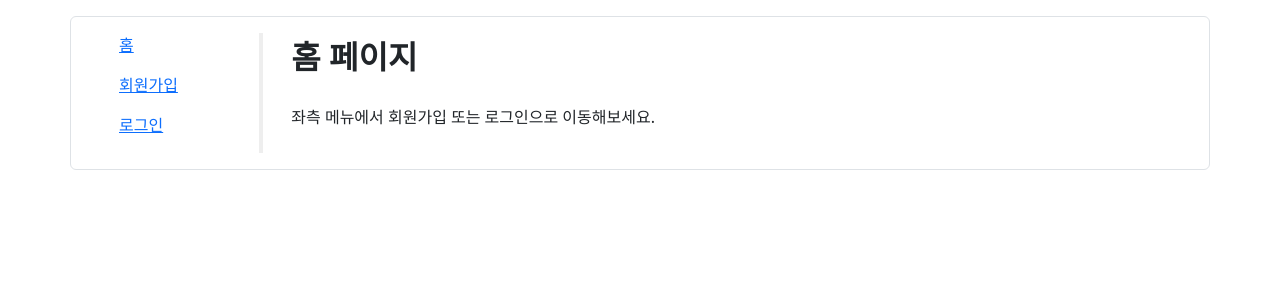
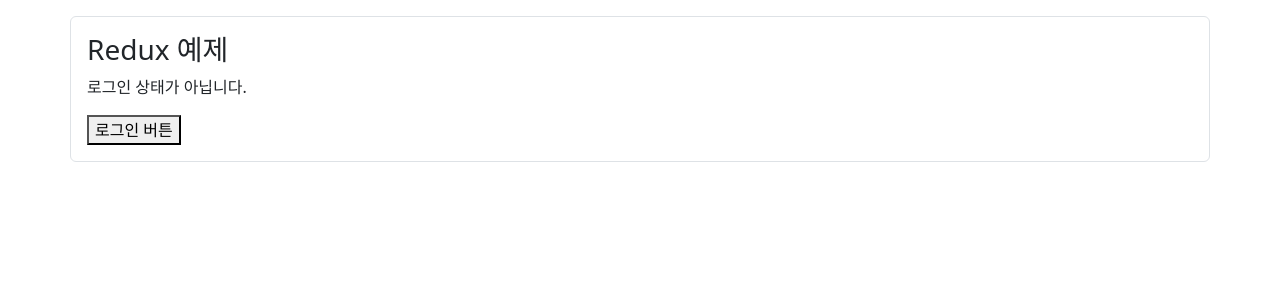
Before and after one commit to OngTK/Fullstack_Spring2, a React (Vite) app in the folder src/main/reactapp/: page / in a window 1280 px wide. Shown: the top 300 px of the page. Built offline with nearby package versions, Linux system fonts and the light colour scheme.

Commit message:
250923_1219 redux

```diff
--- /dev/null
+++ b/src/main/reactapp/src/example/day05_250923/Component13.jsx
@@ -0,0 +1,54 @@
+// [1] Store Porvide
+// [1.1] Porvide import
+import { useDispatch, useSelector } from 'react-redux'
+// [1.2] store import
+// import store from './store.jsx'
+import { login, logout } from './userSlice.jsx';
+
+// Provider 은 dispatch 보다 먼저 실행되어야하므로 main.jsx로 이동
+
+
+export default function Component13 (props) {
+
+    // [2] store에 저장된 상태 가져오기
+
+    // [2.1] const 상태변수명 = useSelector( (state) => { state.슬라이스명 } );
+    const { isAuthenticated } = useSelector( ( state ) => state.user );
+    console.log( isAuthenticated )
+
+    // dispatch를 이용한 전역변수 상태 변경
+    const dispatch = useDispatch();
+    // [4] 로그인
+    const loginHandle = () => {
+        // axios 생략
+        dispatch( login() ); // dispath를 이용한 login 액션을 요청
+    }
+
+    // [5] 로그아웃
+    const logoutHandle = () => {
+        // axios 생략
+        dispatch( logout() ); // dispath를 이용한 logout 액션을 요청
+    }
+    return (<>
+        {/* [1.3] Provider 로 store를 공급 >> main.jsx 로 이동
+        < Provider store={store} > */}
+        <div className="container border rounded mt-3 p-3">
+            <div>
+                <h3> Redux 예제</h3>
+                {isAuthenticated ?
+                    <div>
+                        <p>환영합니다.</p>
+                        <button type='button' onClick={logoutHandle}> 로그아웃 버튼 </button>
+                    </div>
+                    :
+                    <div>
+                        <p>로그인 상태가 아닙니다.</p>
+                        <button type='button' onClick={loginHandle}> 로그인 버튼 </button>
+                    </div>
+                }
+            </div>
+        </div>
+        {/* </Provider > */}
+    </>
+    )
+}
--- a/src/main/reactapp/src/main.jsx
+++ b/src/main/reactapp/src/main.jsx
@@ -95,5 +95,19 @@
 // import Conponent12 from './example/day04_250922/Component12';
 // create.render(<Conponent12/>)
 
-import Task6 from './example/day04_250922/Task6';
-create.render(<Task6/>)
+// import Task6 from './example/day04_250922/Task6';
+// create.render(<Task6/>)
+
+// 2025.09.23 day05 =====================================================
+import Component13 from './example/day05_250923/Component13';
+// 관례적으로 main jsx에서 삽입.
+// [1.2] store import
+import store from './example/day05_250923/store';
+// [1.1] Porvide import
+import { Provider } from 'react-redux';
+
+create.render(
+    <Provider store={ store }>
+        <Component13 />
+    </Provider>
+);
```
